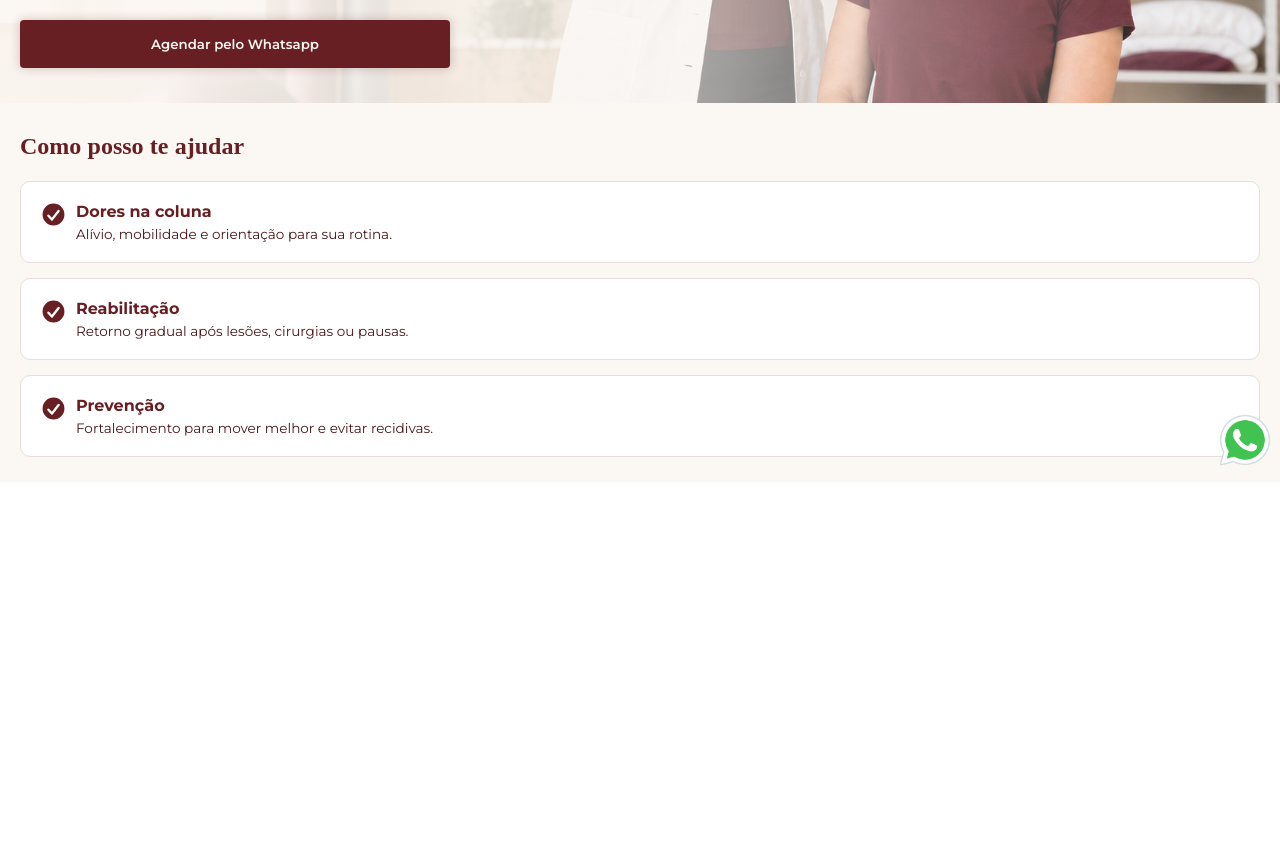
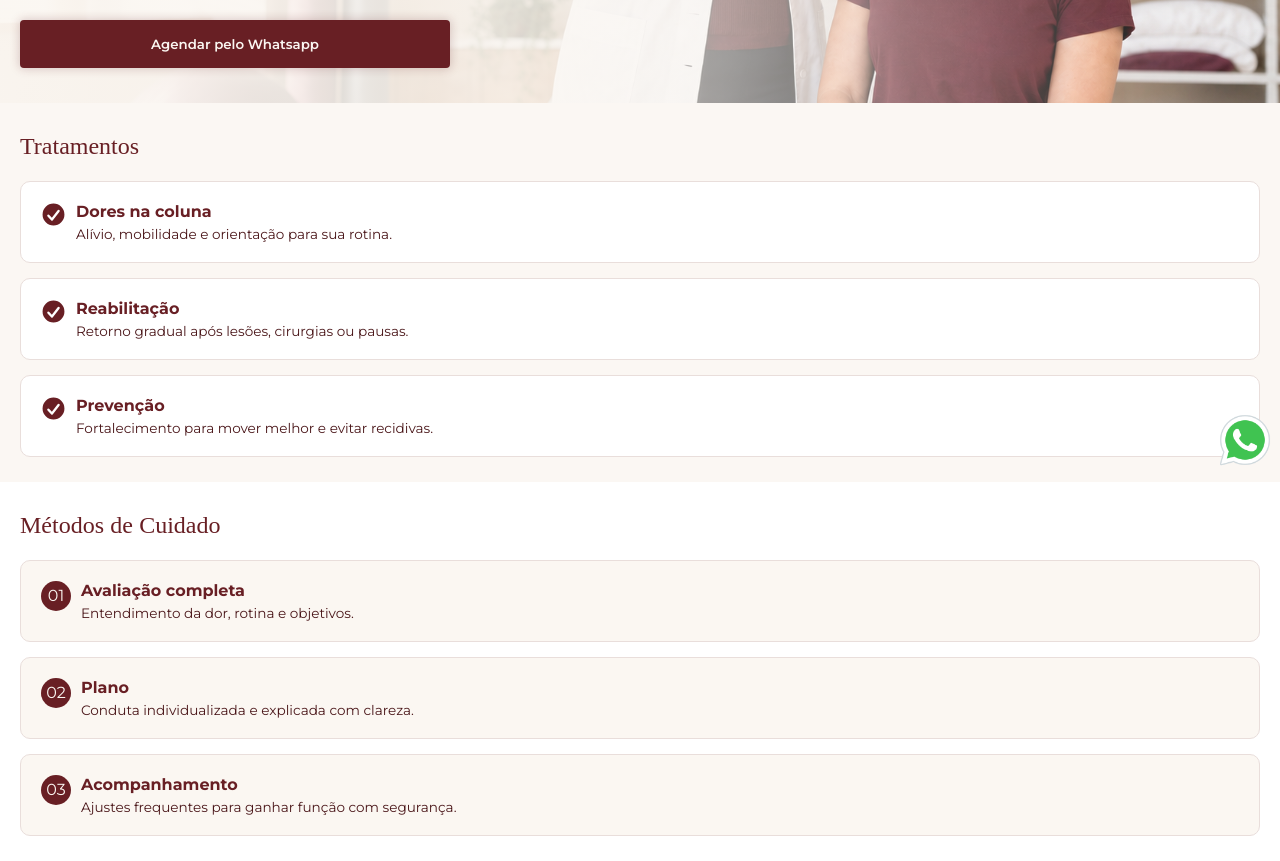
Before and after one commit to mateusschulleleite/site-fisioterapia-debora, a Vue app: page / in a window 1280 px wide. Shown: the part 320-1181 px from the top of the page. Before the commit the page ends 802 px from the top, so only its background shows below. Built offline with nearby package versions, Linux system fonts and the light colour scheme.

Commit message:
Seção de metodos de cuidado criada

```diff
--- a/src/App.vue
+++ b/src/App.vue
@@ -2,12 +2,14 @@
 	<Header />
 	<Home />
 	<Treatments />
+	<Methods />
 	<Whatsapp />
 </template>
 
 <script setup>
 import Header from './components/Header.vue';
 import Home from './components/Home.vue';
+import Methods from './components/Methods.vue';
 import Treatments from './components/Treatments.vue';
 import Whatsapp from './components/Whatsapp.vue';
 </script>
--- /dev/null
+++ b/src/components/Methods.vue
@@ -0,0 +1,57 @@
+<template>
+    <Section>
+        <SectionTitle>Métodos de Cuidado</SectionTitle>
+        <ul>
+            <Card title="Avaliação completa" description="Entendimento da dor, rotina e objetivos.">
+                <template #icon>
+                    <span>01</span>
+                </template>
+            </Card>
+            <Card title="Plano" description="Conduta individualizada e explicada com clareza.">
+                <template #icon>
+                    <span>02</span>
+                </template>
+            </Card>
+            <Card title="Acompanhamento" description="Ajustes frequentes para ganhar função com segurança.">
+                <template #icon>
+                    <span>03</span>
+                </template>
+            </Card>
+        </ul>
+    </Section>
+</template>
+
+<script setup lang="js">
+import Card from './Card.vue';
+import Section from './Section.vue';
+import SectionTitle from './SectionTitle.vue';
+</script>
+
+<style scoped lang="scss">
+    section {
+        background: #ffffff;
+
+        ul {
+            display: flex;
+            flex-direction: column;
+            gap: 15px;
+
+            .card {
+                background: #FBF7F2;
+
+                .card__icon {
+                    span {
+                        background-color: #681F24;
+                        color: #FBF7F2;
+                        width: 30px;
+                        height: 30px;
+                        border-radius: 50%;
+                        display: flex;
+                        align-items: center;
+                        justify-content: center;
+                    }
+                }
+            }
+        }
+    }
+</style>
--- a/src/components/SectionTitle.vue
+++ b/src/components/SectionTitle.vue
@@ -7,5 +7,6 @@
         font-size: 1.5rem;
         color: #681f24;
         margin-bottom: 20px;
+        font-weight: 500;
     }
 </style>
--- a/src/components/Treatments.vue
+++ b/src/components/Treatments.vue
@@ -1,6 +1,6 @@
 <template>
     <Section>
-        <SectionTitle>Como posso te ajudar</SectionTitle>
+        <SectionTitle>Tratamentos</SectionTitle>
         <ul>
             <Card title="Dores na coluna" description="Alívio, mobilidade e orientação para sua rotina.">
                 <template #icon>
@@ -37,13 +37,11 @@ section {
 
         .card {
             .card__icon {
-                margin-bottom: 5px;
-            }
-
-            svg {
-                width: 25px;
-                height: 25px;
-                color: #681F24;
+                svg {
+                    width: 25px;
+                    height: 25px;
+                    color: #681F24;
+                }
             }
         }
     }
```
